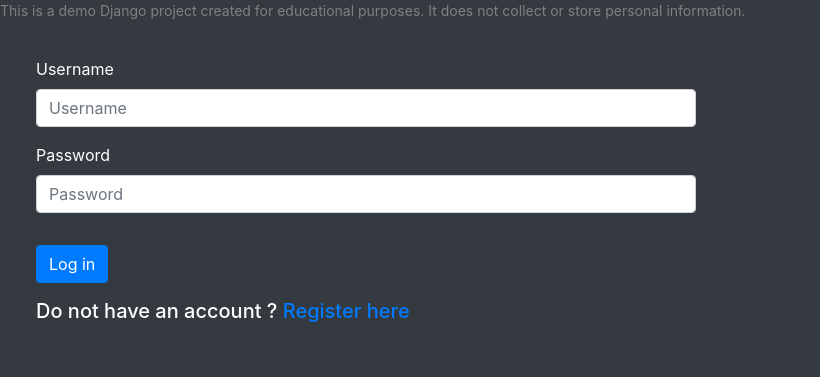
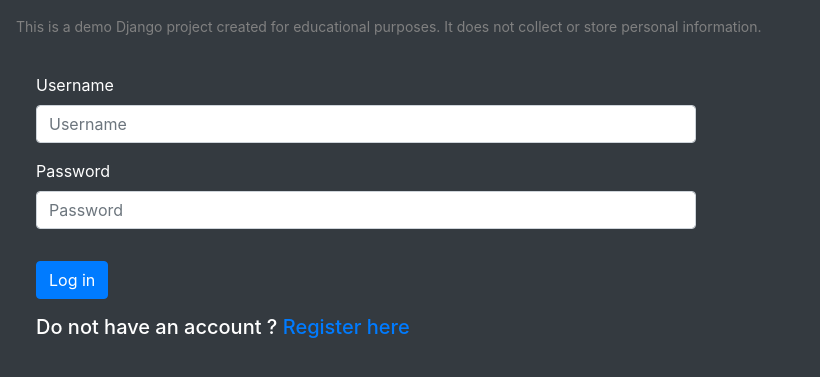
Before and after one commit to utsavgayawali/Post-Application, a Django app: page /login/ in a window 1280 px wide. Shown: the part 56-433 px from the top of the page, without its empty margins (0-820 px from the left). Run offline with Django 5.2, Linux system fonts and the light colour scheme; some libraries are stand-ins or nearby versions.

Commit message:
final commit2

```diff
--- a/templates/registration/login.html
+++ b/templates/registration/login.html
@@ -18,7 +18,7 @@
 </nav>
 
 
-<p style="color:gray; font-size:14px;">
+<p style="color:gray; font-size:14px;" class="p mx-3 my-3">
   This is a demo Django project created for educational purposes. It does not collect or store personal information.
 </p>
 <div class="form-container mx-3 my-3">
```
